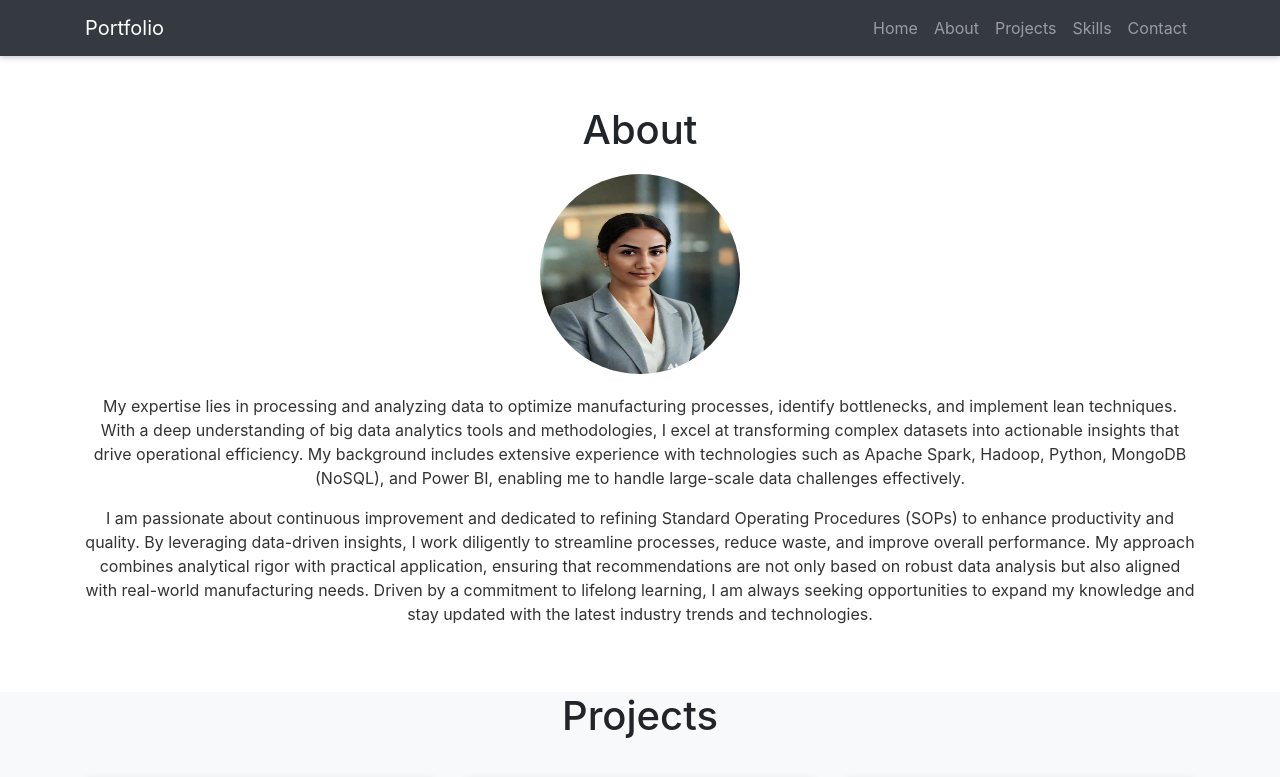
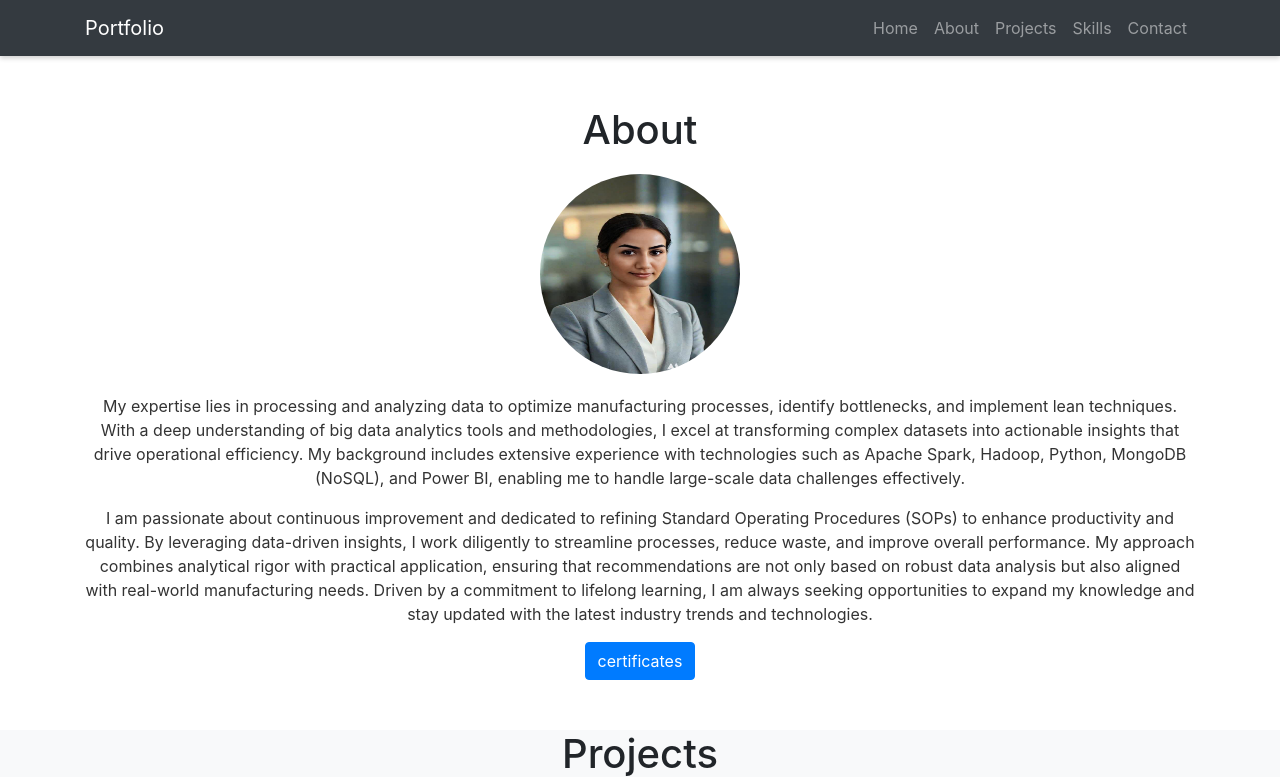
Before and after one commit to DonyaBonyadian/DonyaBonyadian.github.io, a plain HTML site: page index.html in a window 1280 px wide. Shown: the top 777 px of the page. Drawn offline with nearby package versions, Linux system fonts and the light colour scheme.

Commit message:
Update index.html

```diff
--- a/index.html
+++ b/index.html
@@ -160,6 +160,8 @@ html {
     <p>I am passionate about continuous improvement and dedicated to refining Standard Operating Procedures (SOPs) to enhance productivity and quality. By leveraging data-driven insights, I work diligently to streamline processes, reduce waste, and improve overall performance. My approach combines analytical rigor with practical application, ensuring that recommendations are not only based on robust data analysis but also aligned with real-world manufacturing needs.
 
         Driven by a commitment to lifelong learning, I am always seeking opportunities to expand my knowledge and stay updated with the latest industry trends and technologies.</p>
+    <a href="" class="btn btn-primary">certificates</a>
+
   </div>
 </section>
 
```
